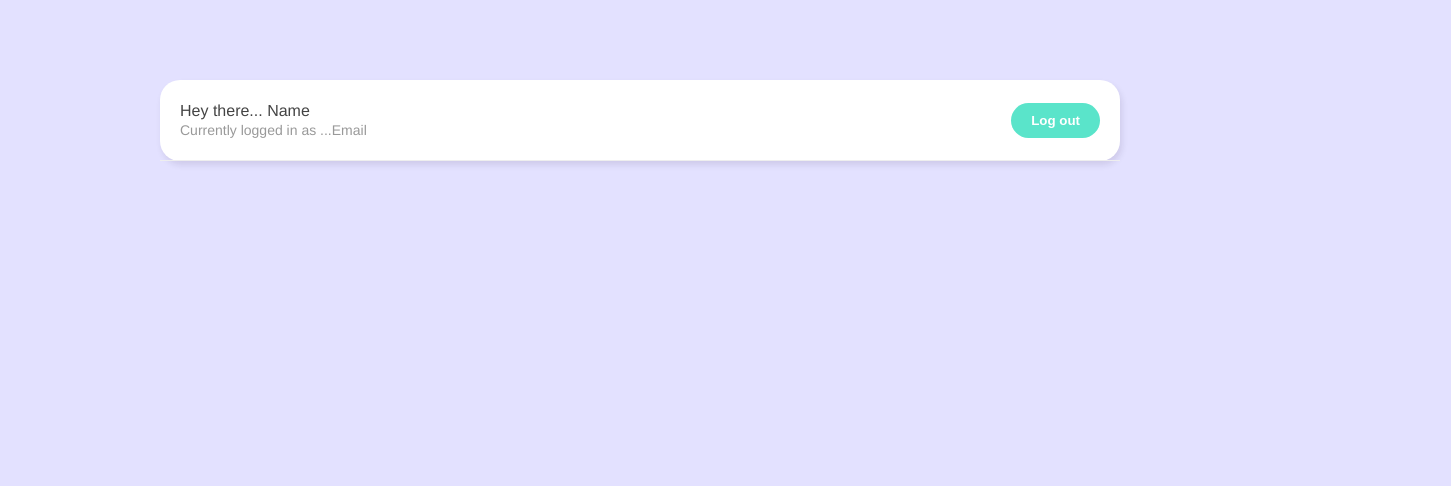
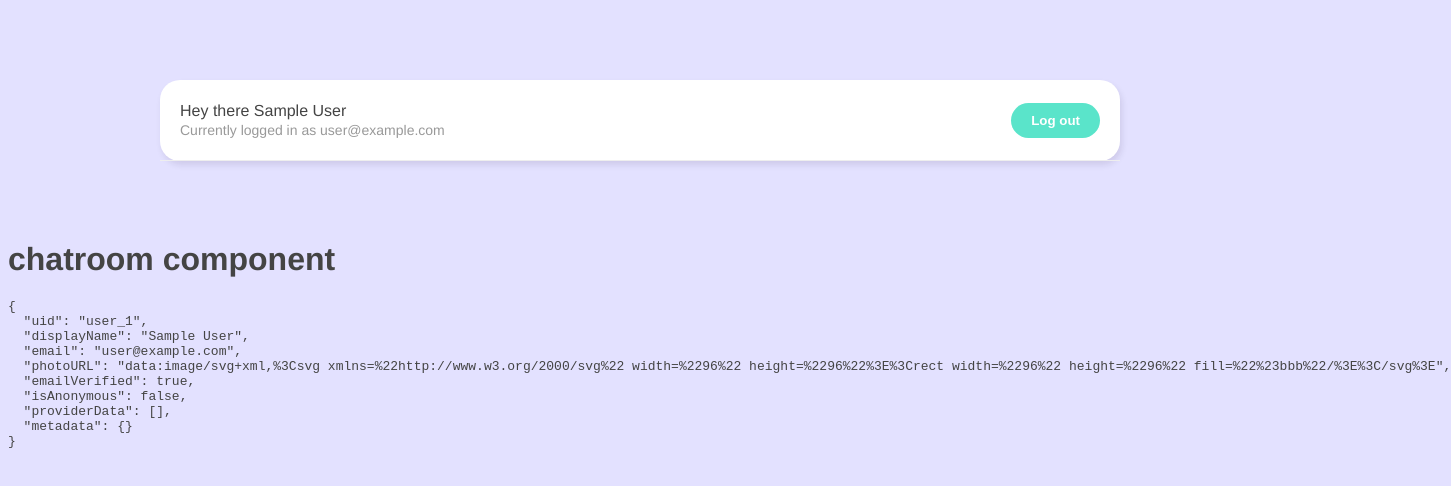
Before and after one commit to IronAdministrator/vue_live-chat, a Vue app: page /chatroom in a window 1280 px wide. Shown: the top 486 px of the page, 1451 px wide, since content can reach past the window. Built offline with nearby package versions, Linux system fonts and the light colour scheme; no server answers; sample sign-in values are in the browser's storage.

Commit message:
add log out func optimization

```diff
--- a/src/components/Navbar.vue
+++ b/src/components/Navbar.vue
@@ -1,21 +1,31 @@
 <script setup>
 import useLogout from "@/composables/useLogout";
+import getUser from "@/composables/getUser";
+import { useRoute, useRouter } from "vue-router";
+
+const route = useRoute();
+const router = useRouter();
+
+const emit = defineEmits(["toWelcomeView"]);
 
 const { error, logout } = useLogout();
+const { user } = getUser();
 
 const handleLogout = async () => {
   await logout();
   if (!error.value) {
     console.log("user logged out!");
+    router.push({ name: "WelcomeView" });
   }
+  // emit("toWelcomeView");
 };
 </script>
 
 <template>
-  <nav>
+  <nav v-if="user">
     <div>
-      <p>Hey there... Name</p>
-      <p class="email">Currently logged in as ...Email</p>
+      <p>Hey there {{ user.displayName }}</p>
+      <p class="email">Currently logged in as {{ user.email }}</p>
     </div>
     <div v-if="error" class="error">{{ error }}</div>
     <button @click="handleLogout">Log out</button>
--- /dev/null
+++ b/src/composables/getUser.js
@@ -0,0 +1,16 @@
+import { projectAuth } from "@/firebase/config"
+import { ref } from "vue"
+
+
+const user = ref(projectAuth.currentUser)
+
+projectAuth.onAuthStateChanged((_user) => {
+  console.log('user state changed. current user is:', _user);
+  user.value = _user
+})
+
+const getUser = () => {
+  return {user}
+}
+
+export default getUser
--- a/src/main.js
+++ b/src/main.js
@@ -2,5 +2,12 @@ import { createApp } from 'vue'
 import App from './App.vue'
 import router from './router'
 import './assets/global.css'
+import { projectAuth } from "@/firebase/config"
 
-createApp(App).use(router).mount('#app')
+let app
+
+projectAuth.onAuthStateChanged(() => {
+  if (!app) {
+    app = createApp(App).use(router).mount('#app')
+  }
+})
--- a/src/router/index.js
+++ b/src/router/index.js
@@ -1,6 +1,18 @@
 import { createRouter, createWebHistory } from 'vue-router'
 import WelcomeView from '@/views/WelcomeView.vue'
 import ChatroomView from '@/views/ChatroomView.vue'
+import { projectAuth } from "../firebase/config"
+
+// auth guard function - redirects users who are not signed/logged in
+const requireAuth = (to, from, next) => {
+  let user = projectAuth.currentUser
+  console.log('current user in authGuard is: ', user);
+  if (!user) {
+    next({name: "WelcomeView"})
+  } else {
+    next()
+  }
+}
 
 const routes = [
   {
@@ -11,7 +23,8 @@ const routes = [
   {
     path: '/chatroom',
     name: 'ChatroomView',
-    component: ChatroomView
+    component: ChatroomView,
+    beforeEnter: requireAuth
   },
 ]
 
--- a/src/views/ChatroomView.vue
+++ b/src/views/ChatroomView.vue
@@ -1,11 +1,44 @@
 <script setup>
+import { watch } from "vue";
+import { useRoute, useRouter } from "vue-router";
 import Navbar from "@/components/Navbar.vue";
+import getUser from "@/composables/getUser";
+
+const route = useRoute();
+const router = useRouter();
+
+const { user } = getUser();
+
+// watch(
+//   () => user.value,
+//   (newValue, oldValue) => {
+//     console.log("new:", newValue, "old:", oldValue);
+//     if (newValue !== oldValue) {
+//       router.push({ name: "WelcomeView" });
+//     }
+//   }
+// );
+
+// watch(user, () => {
+//   console.log("user from watch func: ", user);
+//   if (!user.value) {
+//     router.push({ name: "WelcomeView" });
+//   }
+// });
+
+// const redirectToWelcomeView = () => {
+//   if (!user.value) {
+//     router.push({ name: "WelcomeView" });
+//   }
+// };
 </script>
 
 <template>
   <div class="container">
-    <Navbar />
+    <Navbar @toWelcomeView="redirectToWelcomeView" />
   </div>
+  <h1>chatroom component</h1>
+  <pre>{{ user }}</pre>
 </template>
 
 <style>
```
